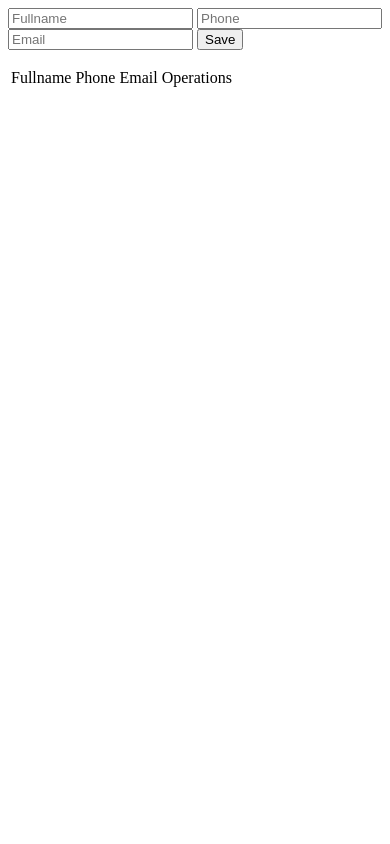
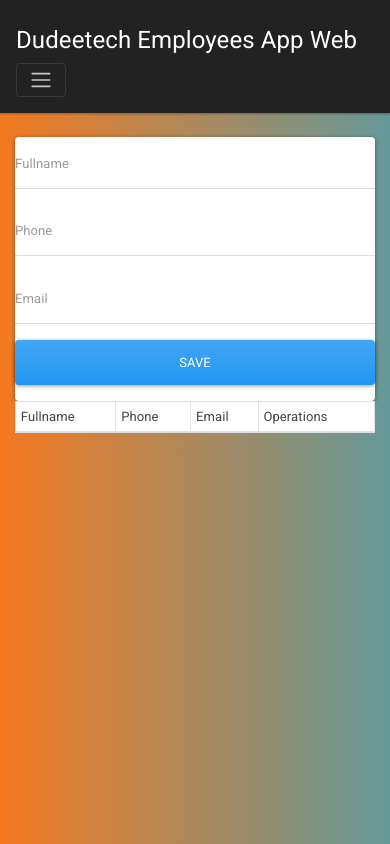
Before and after one commit to Spartanhd577/TEST-Column, a Flask app: page / in a window 390 px wide. Run offline with Flask 2, Linux system fonts and the light colour scheme; data that the repository does not hold is empty; some libraries are stand-ins or nearby versions.

Commit message:
Add boostrap and css

```diff
--- a/App.py
+++ b/App.py
@@ -1,4 +1,3 @@
-import re
 from flask import Flask, render_template, request,  redirect  ,url_for, flash
 from flask_mysqldb import MySQL
 
--- /dev/null
+++ b/static/css/main.css
@@ -0,0 +1,6 @@
+body {
+    background: #659999;  /* fallback for old browsers */
+    background: -webkit-linear-gradient(to right, #f4791f, #659999);  /* Chrome 10-25, Safari 5.1-6 */
+    background: linear-gradient(to right, #f4791f, #659999); /* W3C, IE 10+/ Edge, Firefox 16+, Chrome 26+, Opera 12+, Safari 7+ */
+
+}
--- a/templates/index.html
+++ b/templates/index.html
@@ -1,23 +1,47 @@
+{% extends 'layout.html' %}
+
+{% block body %}
+
+<div class="row">
+    <div class="col-md-5">
+
         {% with messages = get_flashed_messages() %}
         {% if messages %}
         {% for message in messages %}
-    <p>{{ message }}</p>
-{% endfor%}
+        <div class="alert alert-success alert-dismissible fade show" role="alert">
+            {{message}}
+            <button type="button" class="close" data-dismiss="alert" aria-label="Close">
+                <span aria-hidden="true">&times;</span>
+            </button>
+        </div>
+        {% endfor %}
         {% endif %}
         {% endwith %}
 
+        <div class="card card body">
             <form action="/add_employees" method="POST">
-
-    <input type="text" name="fullname" placeholder="Fullname">
-    <input type="text" name="phone" placeholder="Phone">
-    <input type="text" name="email" placeholder="Email">
-    <button type="submit">
+                <div class="form-group">
+                    <input type="text" name="fullname" placeholder="Fullname" class="form-control">
+                </div>
+                <div class="form-group">
+                    <input type="text" name="phone" placeholder="Phone" class="form-control">
+                </div>
+                <div class="form-group">
+                    <input type="text" name="email" placeholder="Email" class="form-control">
+                </div>
+                <div class="form-group">
+                    <button type="submit" class="btn btn-primary btn-block">
                         Save
                     </button>
-
+                </div>
             </form>
 
-<table>
+        </div>
+
+
+    </div>
+    <div class="col-md-7">
+        <table class="table table-striped table-hover table-bordered table-sm bg-white">
             <thead>
                 <td>Fullname</td>
                 <td>Phone</td>
@@ -31,10 +55,14 @@
                         <td>{{empl.2}}</td>
                         <td>{{empl.3}}</td>
                         <td>
-                    <a href="/edit/{{ empl.0 }}">Edit</a>
-                    <a href="/delete/{{ empl.0 }}">Delete</a>
+                            <a href="/edit/{{ empl.0 }}" class="btn btn-secondary">Edit</a>
+                            <a href="/delete/{{ empl.0 }}" class="btn btn-danger ">Desactivar</a>
                         </td>
                     </tr>
                 {% endfor %}
             </tbody>
         </table>
+    </div>
+</div>
+
+{% endblock %}
--- /dev/null
+++ b/templates/layout.html
@@ -0,0 +1,28 @@
+<!DOCTYPE html>
+<html lang="en">
+    <head>
+        <meta charset="UTF-8">
+        <meta name="viewport" content="width=device-width, initial-scale=1">
+        <title>Dudeetech</title>
+        <link rel="stylesheet" href="https://bootswatch.com/4/materia/bootstrap.min.css">
+        <link rel="stylesheet" href="{{url_for('static', filename='css/main.css')}}">
+    </head>
+    <body>
+
+        <nav class="navbar navbar-expand-lg navbar-dark bg-dark">
+            <a class="navbar-brand" href="/"> Dudeetech Employees App Web</a>
+            <button class="navbar-toggler" type="button" data-toggle="collapse" data-target="#navbarNavAltMarkup" aria-controls="navbarNavAltMarkup" aria-expanded="false" aria-label="Toggle navigation">
+              <span class="navbar-toggler-icon"></span>
+            </button>
+          </nav>
+
+        <div class="container pt-4">
+            {% block body %}
+            {% endblock %}
+        </div>
+
+        <!--Script-->
+        <script src="https://code.jquery.com/jquery-3.5.1.slim.min.js" integrity="sha384-DfXdz2htPH0lsSSs5nCTpuj/zy4C+OGpamoFVy38MVBnE+IbbVYUew+OrCXaRkfj" crossorigin="anonymous"></script>
+        <script src="https://cdn.jsdelivr.net/npm/bootstrap@4.6.0/dist/js/bootstrap.bundle.min.js" integrity="sha384-Piv4xVNRyMGpqkS2by6br4gNJ7DXjqk09RmUpJ8jgGtD7zP9yug3goQfGII0yAns" crossorigin="anonymous"></script>
+    </body>
+</html>
```
Also changed, not shown: templates/edit-employees.html (+28 -8 lines). Lines whose indentation alone changed are shown as unchanged.
